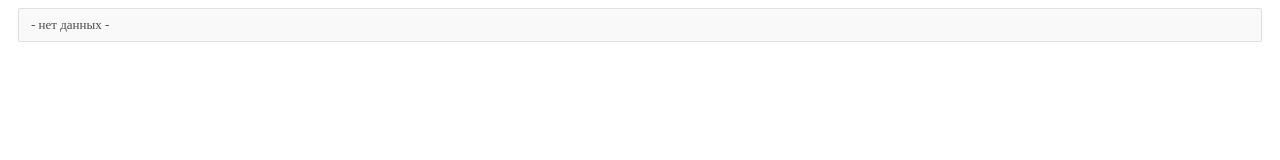
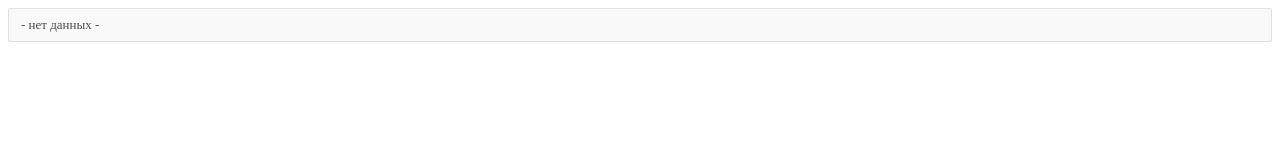
Before and after one commit to Ozonix/ox-select, an Angular app: page / in a window 1280 px wide. Shown: the top 160 px of the page. Built offline with nearby package versions, Linux system fonts and the light colour scheme.

Commit message:
Fix width and margin

```diff
--- a/package.json
+++ b/package.json
@@ -1,6 +1,6 @@
 {
   "name": "ox-select",
-  "version": "0.5.14",
+  "version": "0.5.15",
   "repository": {
     "url": "https://github.com/Ozonix/ox-select.git",
     "type": "git"
--- a/src/ox-select/ox-select.component.scss
+++ b/src/ox-select/ox-select.component.scss
@@ -58,9 +58,8 @@ ul {
 
 .new-select {
     position: relative;
-    width: calc(100% - 20px);
-    margin: 10px;
-    margin-top: 0px;
+    width: 100%;
+    margin: 0px;
     font-size: 13px;
 
     &-item {
--- a/src/ox-select/ox-select.component.ts
+++ b/src/ox-select/ox-select.component.ts
@@ -84,6 +84,7 @@ export class OxSelectComponent implements OnInit, OnChanges {
                 if(data.selected) {
                     this.sendData(data);
                     if(data.disabled) {
+                        this.selectedData.push(data.output);
                         this.selectedShow.push({title: data.input});
                     }
                 }
```
